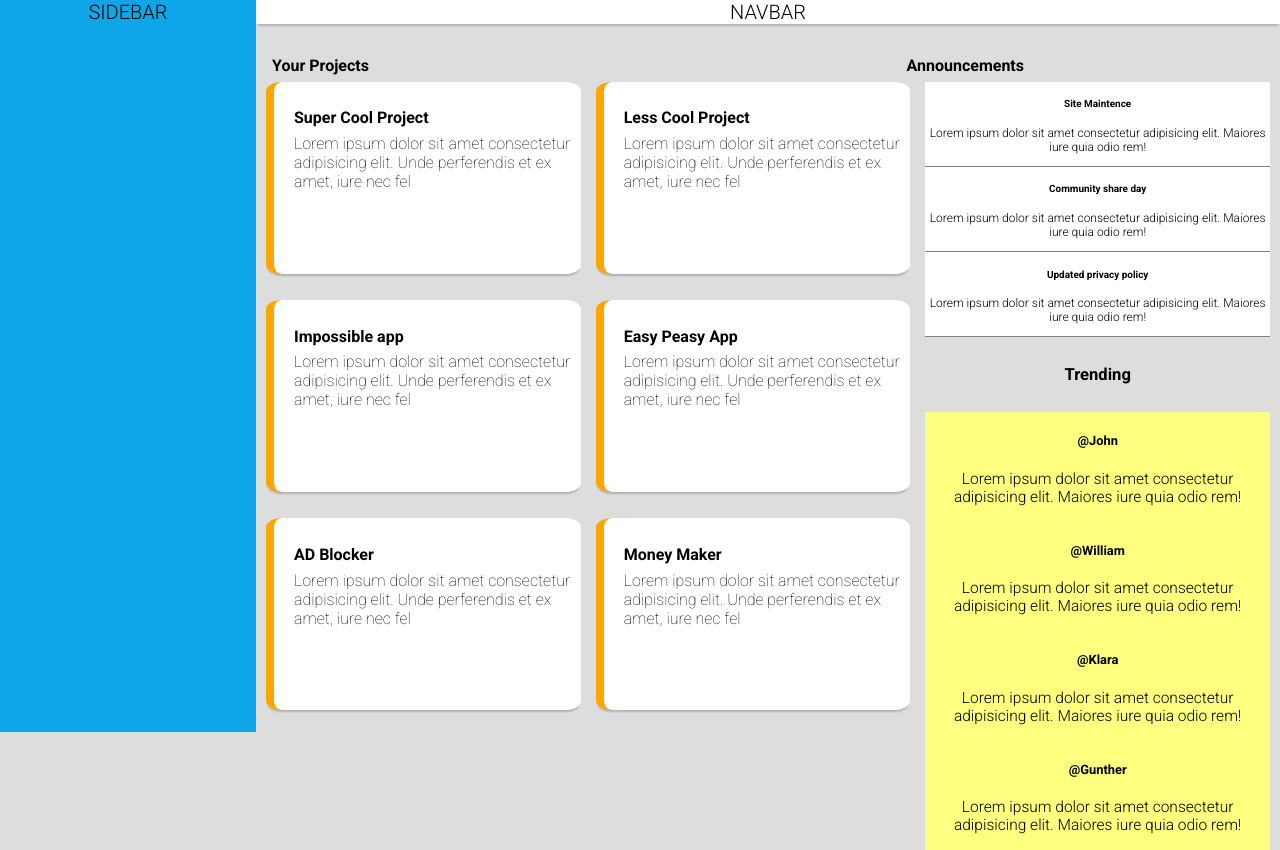
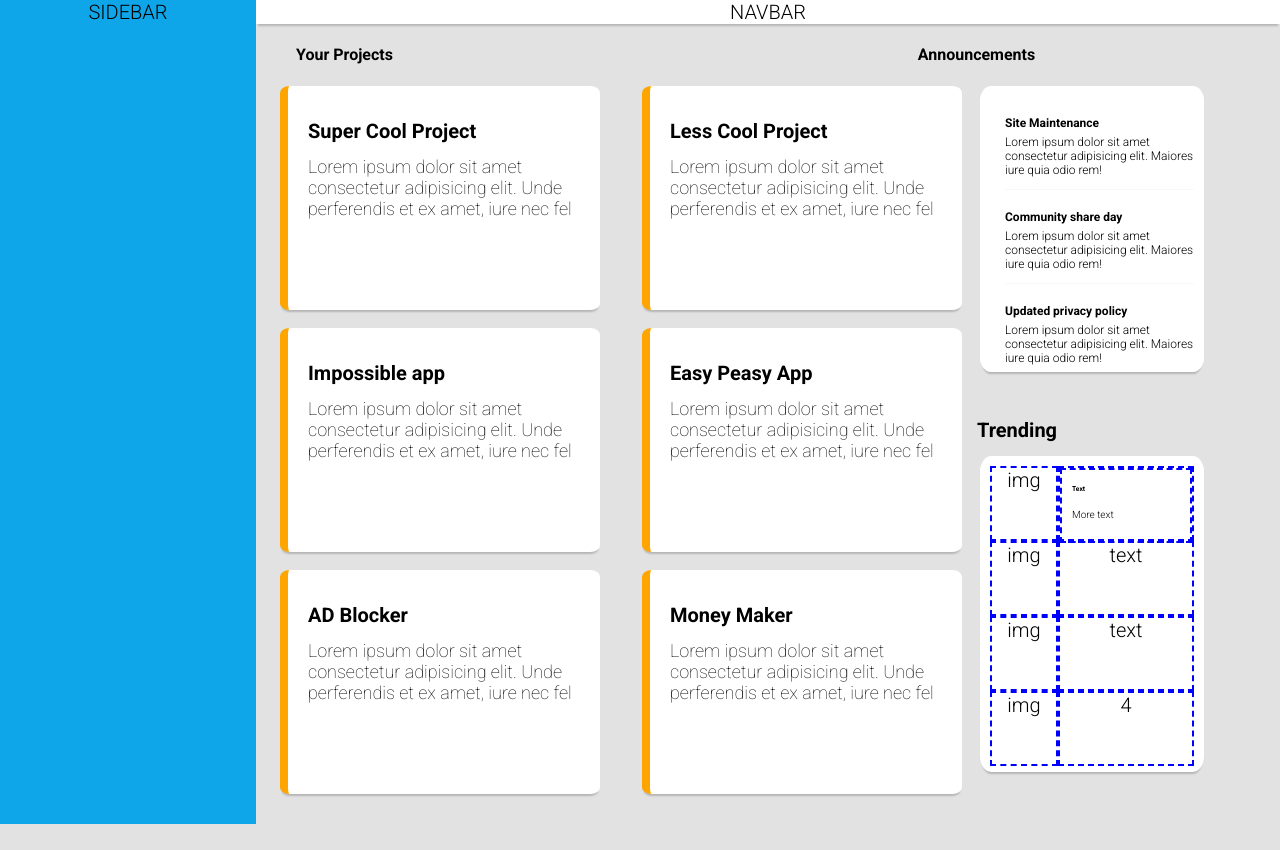
Before and after one commit to tyrone-code/dashboard-project, a plain HTML site: page index.html in a window 1280 px wide. After the commit the page ends 824 px from the top, so only its background shows below. Drawn offline with Linux system fonts and the light colour scheme.

Commit message:
added social media profiles grid

```diff
--- a/index.html
+++ b/index.html
@@ -44,7 +44,7 @@
             <div class="card" id="card-span-3-rows">
                 <div class="card-span-3-rows-inner-grid-container-1">
                     <div class="inner-grid-span-outline-1">
-                        <h5>Site Maintence</h5>
+                        <h5>Site Maintenance</h5>
                         <p>Lorem ipsum dolor sit amet consectetur adipisicing elit. Maiores iure quia odio rem!
                         </p>
                     </div>
@@ -53,34 +53,27 @@
                         <p>Lorem ipsum dolor sit amet consectetur adipisicing elit. Maiores iure quia odio rem!
                         </p>
                     </div>
-                    <div class="inner-grid-span-outline-1">
+                    <div class="inner-grid-span-outline-1" id="no-border-policy">
                         <h5>Updated privacy policy</h5>
                         <p>Lorem ipsum dolor sit amet consectetur adipisicing elit. Maiores iure quia odio rem!
                         </p>
                     </div>
                 </div>
-                <h5>Trending</h5>
+                <h5 class="trending">Trending</h5>
                 <div class="card-span-3-rows-inner-grid-container-2">
-                    <div class="inner-grid-span-outline-2">
-                        <h5>@John</h5>
-                        <p>Lorem ipsum dolor sit amet consectetur adipisicing elit. Maiores iure quia odio rem!
-                        </p>
+                    <div>img</div>
+                    <div>
+                        <div class="text-social-media">
+                            <h6>Text</h6>
+                            <p>More text</p>
+                        </div>
                     </div>
-                    <div class="inner-grid-span-outline-2">
-                        <h5>@William</h5>
-                        <p>Lorem ipsum dolor sit amet consectetur adipisicing elit. Maiores iure quia odio rem!
-                        </p>
-                    </div>
-                    <div class="inner-grid-span-outline-2">
-                        <h5>@Klara</h5>
-                        <p>Lorem ipsum dolor sit amet consectetur adipisicing elit. Maiores iure quia odio rem!
-                        </p>
-                    </div>
-                    <div class="inner-grid-span-outline-2">
-                        <h5>@Gunther</h5>
-                        <p>Lorem ipsum dolor sit amet consectetur adipisicing elit. Maiores iure quia odio rem!
-                        </p>
-                    </div>
+                    <div>img</div>
+                    <div>text</div>
+                    <div>img</div>
+                    <div>text</div>
+                    <div>img</div>
+                    <div>4</div>
                 </div>
             </div>
             <div class="card">
@@ -120,6 +113,7 @@
         </div>
 
     </div>
+
 </body>
 
 </html>
--- a/styles.css
+++ b/styles.css
@@ -1,5 +1,9 @@
+* {
+  box-sizing: border-box;
+}
+
 body {
-  background-color: rgb(221, 221, 221);
+  background-color: rgb(226, 226, 226);
   margin: 0px;
   padding: 0px;
   font-family: "Roboto", sans-serif;
@@ -7,20 +11,25 @@ body {
   font-style: normal;
 }
 
+.fix-width {
+  width: 80vh;
+}
 .grid-container {
   display: grid;
   grid-template-columns: 1fr 4fr;
   grid-template-rows: 1fr 1fr 1fr 1fr;
-  height: 5rem;
+  height: 100vh;
 }
+
 .projects-announcements-flex-container {
   display: flex;
   justify-content: space-between;
-  margin-top: 11px;
+  margin-right: 6.5rem;
+  margin-left: 1.5rem;
 }
 .grid-container h4 {
   margin-left: 1rem;
-  margin-right: 16rem;
+  margin-right: 8.8rem;
 }
 
 .grid-box {
@@ -30,7 +39,9 @@ body {
 }
 #side-bar {
   grid-row-start: 1;
-  grid-row-end: 4;
+  grid-row-end: 7;
+  grid-column-start: 1;
+  grid-column-end: 1;
   background-color: #0ea5e9;
 }
 
@@ -42,21 +53,22 @@ body {
   display: inline-grid;
   font-size: 20px;
   text-align: center;
-  grid-template-columns: 1fr 1fr 1fr;
-  margin: 10px;
-  margin-top: -15px;
+  grid-template-columns: 1fr 1fr 2fr;
   grid-auto-flow: row;
-  gap: 15px;
-  background-color: rgb(221, 221, 221);
-  height: 40rem;
+  gap: 18px;
+  background-color: rgb(226, 226, 226);
+
+  margin-bottom: 30px;
 }
 
 .card {
   background-color: rgb(255, 255, 255);
   box-shadow: 0 4px 2px -2px rgba(0, 0, 0, 0.2);
-  border-radius: 5%;
+  border-radius: 3%;
   border-left: 8px solid orange;
-  height: 12rem;
+  height: 14rem;
+  width: 20rem;
+  margin-left: 1.5rem;
 }
 
 .text-content {
@@ -68,11 +80,12 @@ body {
 }
 
 .text-content h5 {
-  font-size: 16px;
+  font-size: 20px;
 }
 
 .text-content p {
   margin-top: -20px;
+  font-size: 18px;
 }
 
 #card-span-3-rows {
@@ -80,30 +93,66 @@ body {
   grid-row-end: 4;
   grid-column-start: 3;
   grid-column-end: 6;
-  background-color: rgb(221, 221, 221);
-  border-left: 0px solid orange;
-  box-shadow: none;
+  border: 10px solid rgb(255, 255, 255);
+  box-shadow: 0 4px 2px -2px rgba(0, 0, 0, 0.2);
+  border-radius: 5%;
+  width: 14rem;
+  height: 17.9rem;
+  margin: 0px;
 }
 
 .card-span-3-rows-inner-grid-container-1 {
-  display: grid;
-  background-color: aquamarine;
-  gap: 0rem;
+  text-align: left;
+  margin-left: 15px;
 }
 
 .inner-grid-span-outline-1 {
   font-size: 12px;
   background-color: rgb(255, 255, 255);
-  border-bottom: 1px solid grey;
+  border-bottom: 1px solid rgb(248, 248, 248);
 }
 
-.inner-grid-span-outline-2 {
-  font-size: 15.5px;
-  background-color: rgb(253, 255, 127);
+.inner-grid-span-outline-1 h5 {
+  font-size: 12px;
+}
+.inner-grid-span-outline-1 p {
+  font-size: 12px;
+  background-color: rgb(255, 255, 255);
+  margin-top: -15px;
 }
 
 .card-span-3-rows-inner-grid-container-2 {
   display: grid;
-  background-color: aquamarine;
-  gap: 0rem;
+  grid-template-columns: 1fr 2fr;
+  /* grid-template-rows: 1fr 1fr 1fr 1fr; */
+
+  box-shadow: 0 4px 2px -2px rgba(0, 0, 0, 0.2);
+  border-radius: 5%;
+  width: 14rem;
+  height: 19.8rem;
+  background-color: white;
+  margin-left: -10px;
+  border: 10px solid rgb(255, 255, 255);
 }
+
+.card-span-3-rows-inner-grid-container-2 div {
+  border: 2px dashed blue;
+  height: 75px;
+}
+#no-border-policy {
+  border: none;
+}
+
+.trending {
+  position: relative;
+  top: 20px;
+  left: -75px;
+  font-size: 20px;
+}
+
+.text-social-media {
+  border: 2px dashed blue;
+  font-size: 10px;
+  text-align: left;
+  padding-left: 10px;
+}
```
